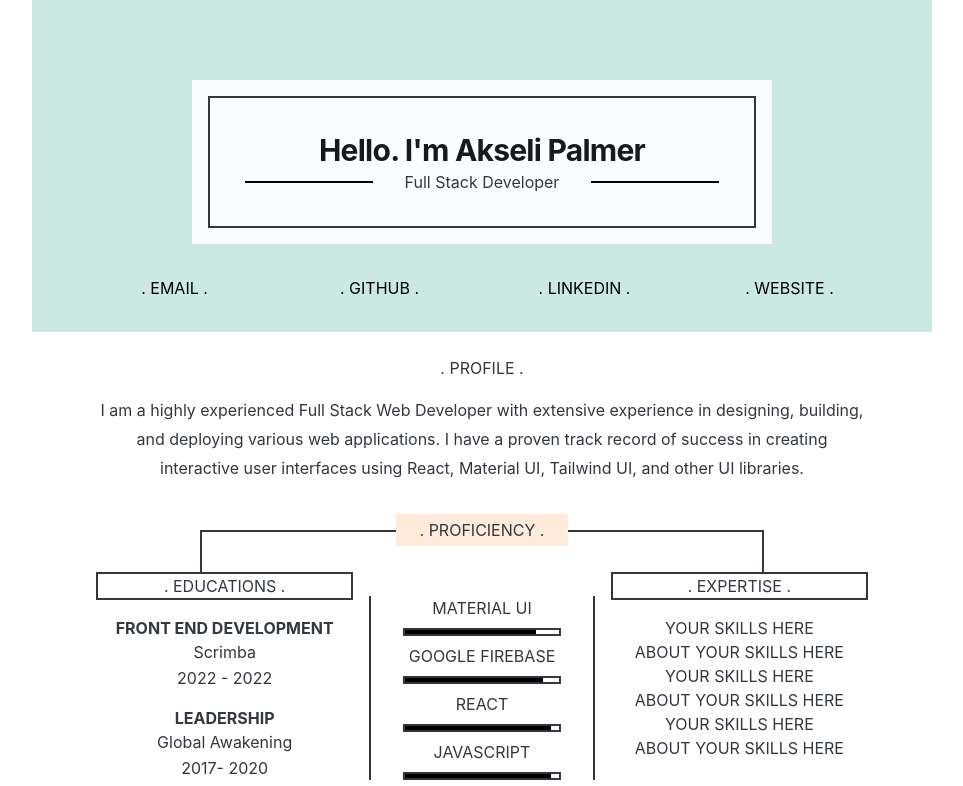
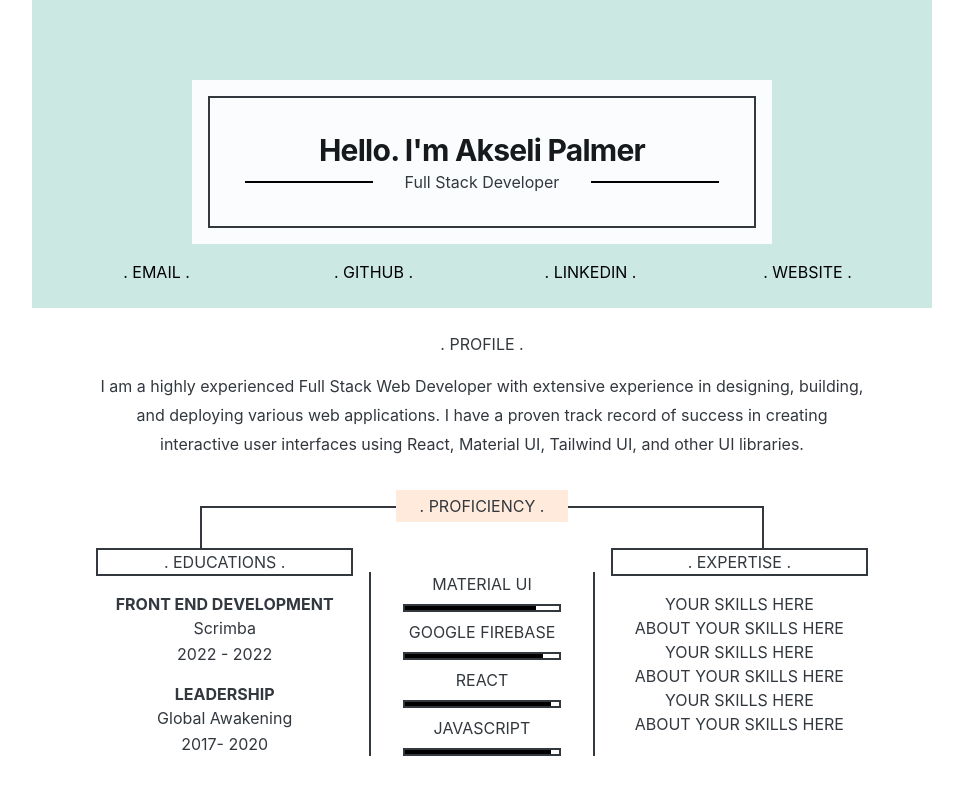
Before and after one commit to akselipalmer/resume-card, a React (Vite) app: page / in a window 1280 px wide. Shown: the top 786 px of the page, without its empty margins (158-1121 px from the left). Built offline with nearby package versions, Linux system fonts and the light colour scheme.

Commit message:
updated sizing of links to fit all screens

```diff
--- a/src/Header Components/Contact.jsx
+++ b/src/Header Components/Contact.jsx
@@ -3,10 +3,7 @@ import React from "react";
 
 export default function Contact({ name, value }) {
   return (
-    <Grid
-      md={3}
-      sx={{ display: "flex", flexDirection: "column", alignItems: "center" }}
-    >
+    <Grid xs={6} sm={3} mb={1} display="flex" justifyContent="center">
       <Link
         level="h6"
         href={value}
--- a/src/Header Components/Header.jsx
+++ b/src/Header Components/Header.jsx
@@ -51,7 +51,7 @@ export default function Header() {
           </Sheet>
         </Sheet>
       </Grid>
-      <Grid md={12} sx={{ display: "flex" }} py={4} px={3}>
+      <Grid container width="100%" my={2}>
         <Contact name="EMAIL" value="constox@gmail.com" />
         <Contact name="GITHUB" value="https://github.com/akselipalmer" />
         <Contact
```
